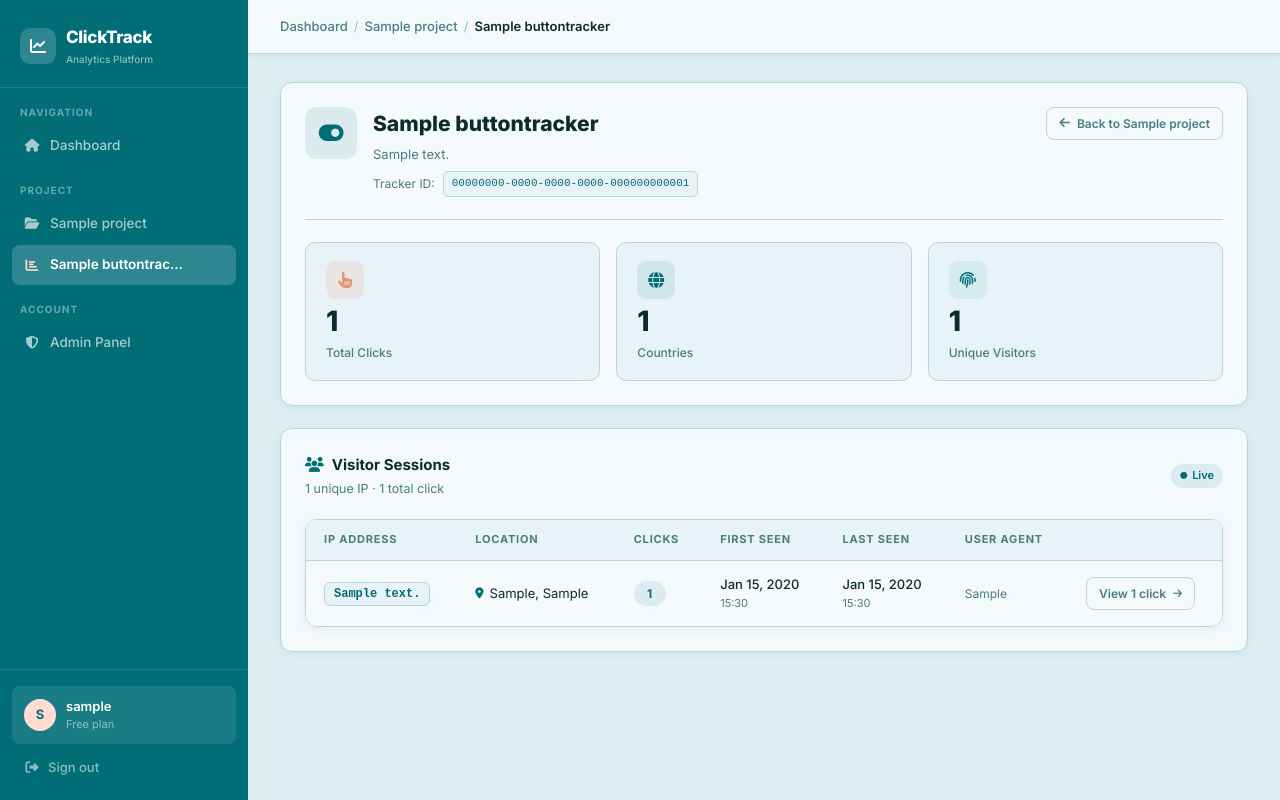
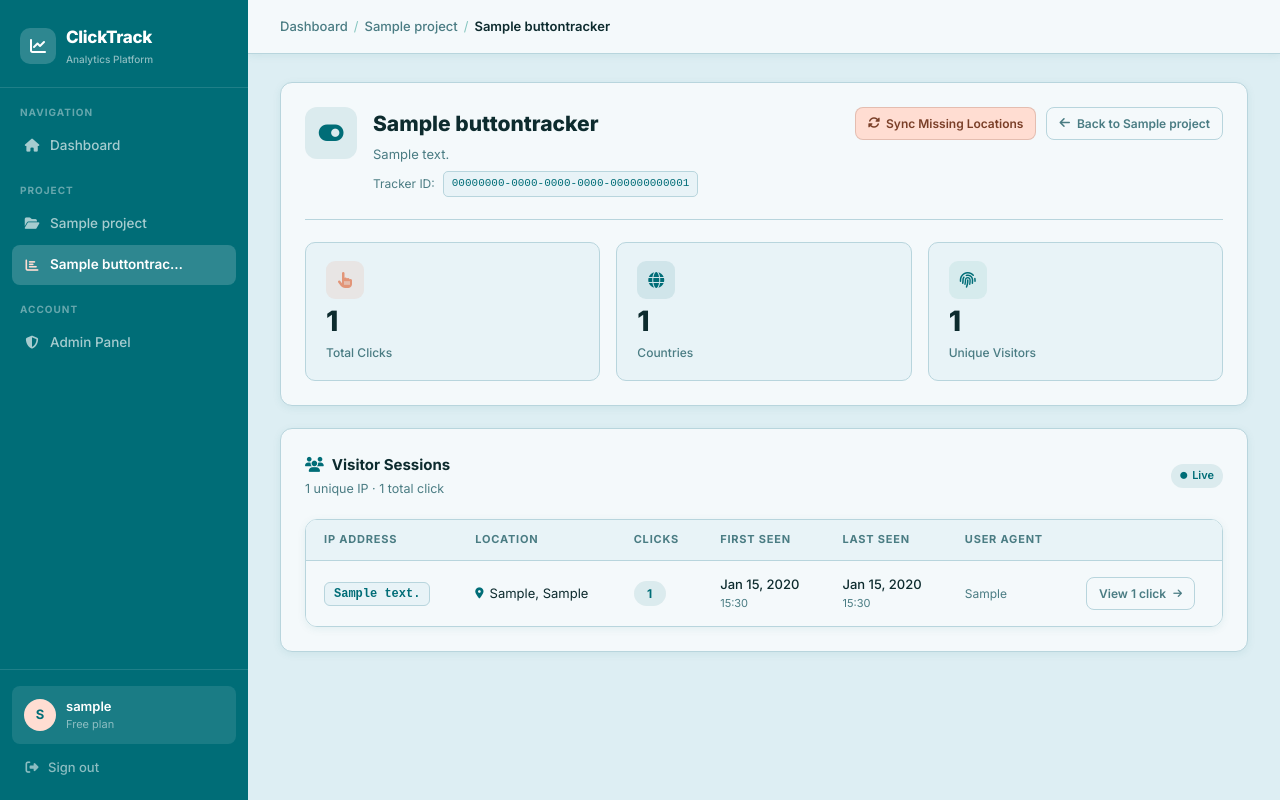
Before and after one commit to SkShizan/click-tracker, a Django app: page /dashboard/button/00000000-0000-0000-0000-000000000001/ in a window 1280 px wide. Run offline with Django 5.2, Linux system fonts and the light colour scheme; a user stored in the database is signed in; tables that the repository leaves empty hold one stand-in row (values such as "Sample post").

Commit message:
Updated IP tracking and added sync button

```diff
--- a/tracker/templates/tracker/button_analytics.html
+++ b/tracker/templates/tracker/button_analytics.html
@@ -51,9 +51,17 @@
                 </div>
             </div>
         </div>
-        <a href="{% url 'project_dashboard' project.id %}" class="btn btn-ghost btn-sm">
-            <i class="fa-solid fa-arrow-left"></i> Back to {{ project.name }}
-        </a>
+
+        <!-- Action Buttons -->
+        <div style="display:flex; gap:10px; flex-wrap:wrap;">
+            <!-- Sync Locations Button added here -->
+            <a href="{% url 'sync_locations' 'button' tracker.id %}" class="btn btn-sm" style="background:var(--peach); color:#7a3f28; border:1px solid rgba(122,63,40,0.2); display: inline-flex; align-items: center; gap: 6px;">
+                <i class="fa-solid fa-rotate"></i> Sync Missing Locations
+            </a>
+            <a href="{% url 'project_dashboard' project.id %}" class="btn btn-ghost btn-sm">
+                <i class="fa-solid fa-arrow-left"></i> Back to {{ project.name }}
+            </a>
+        </div>
     </div>
     <hr class="divider">
     <!-- Stats -->
--- a/tracker/views.py
+++ b/tracker/views.py
@@ -10,6 +10,8 @@ from django.contrib import messages
 from django.db.models import Count, Min, Max
 from .models import PageClickEvent, Project, ButtonTracker, ClickEvent, SiteTracker
 import requests
+import time
+from django.db.models import Q
 
 def get_client_ip(request):
     """Safely extract the user's real IP address."""
@@ -23,25 +25,34 @@ def get_client_ip(request):
 
 def get_ip_location(ip_address):
     """Fetch location data for a given IP."""
-    # Localhost won't return geolocation data, so we handle it gracefully.
-    if ip_address in ['127.0.0.1', 'localhost']:
-        return {"city": "Localhost", "country": "Localhost", "isp": "N/A"}
+    # 1. Handle empty or None IP addresses immediately
+    if not ip_address:
+        return {"city": "Unknown", "country": "Unknown", "isp": "Unknown"}
+
+    # 2. Localhost won't return geolocation data
+    if ip_address in ['127.0.0.1', 'localhost', '::1']:
+        return {"city": "Localhost", "country": "Localhost", "isp": "Local Network"}
 
     try:
-        response = requests.get(f"https://ipwho.is/{ip_address}", timeout=5)
+        clean_ip = str(ip_address).strip()
+        # Switched to ip-api.com over HTTP to bypass hosting proxy restrictions
+        response = requests.get(f"http://ip-api.com/json/{clean_ip}", timeout=5)
         data = response.json()
 
-        if data.get("success"):
+        # 3. If the API successfully finds the IP (ip-api uses 'status': 'success')
+        if data.get("status") == "success":
             return {
                 "city": data.get("city", "Unknown"),
                 "country": data.get("country", "Unknown"),
-                "isp": data.get("connection", {}).get("isp", "Unknown")
+                "isp": data.get("isp", "Unknown")
             }
-    except requests.exceptions.RequestException:
-        pass # Silently handle network errors to avoid breaking the user experience
+        else:
+            print(f"API Error for IP {clean_ip}: {data.get('message', 'No message provided')}")
+
+    except requests.exceptions.RequestException as e:
+        print(f"Network error while fetching IP location: {e}")
 
     return {"city": "Unknown", "country": "Unknown", "isp": "Unknown"}
-
 
 # ── Helpers ──────────────────────────────────────────────────────────────────
 
@@ -481,3 +492,47 @@ def track_auto_click(request, tracker_id):
 
     except Exception as e:
         return cors_response({'status': 'error', 'message': str(e)}, 400)
+
+
+# ── UTILITY: Sync Old Locations ──────────────────────────────────────────────
+
+@login_required
+def sync_old_locations(request, tracker_type, tracker_id):
+    """Batch updates old clicks that have missing location data."""
+
+    # 1. Get the correct tracker
+    if tracker_type == 'site':
+        tracker = get_object_or_404(SiteTracker, id=tracker_id, project__user=request.user)
+    else:
+        tracker = get_object_or_404(ButtonTracker, id=tracker_id, project__user=request.user)
+
+    # 2. Find clicks where the city is missing or Unknown
+    missing_clicks = tracker.clicks.filter(Q(city__exact='') | Q(city__exact='Unknown') | Q(city__isnull=True))
+
+    # 3. Get up to 20 UNIQUE IP addresses to avoid hitting the API rate limit (45/min)
+    unique_ips = missing_clicks.exclude(ip_address=None).values_list('ip_address', flat=True).distinct()[:20]
+
+    if not unique_ips:
+        messages.success(request, "✅ All click locations are already fully synced!")
+    else:
+        synced_count = 0
+        for ip in unique_ips:
+            # Fetch the location using our existing function
+            location_data = get_ip_location(ip)
+
+            # Update EVERY click that shares this IP address all at once
+            tracker.clicks.filter(ip_address=ip).update(
+                city=location_data.get('city', ''),
+                country=location_data.get('country', '')
+                # isp=location_data.get('isp', '') # Uncomment if ISP is in your model
+            )
+
+            synced_count += 1
+            time.sleep(1.3) # Pause for 1.3 seconds so the API doesn't block us
+
+        messages.success(request, f"🔄 Successfully synced locations for {synced_count} unique IP addresses.")
+
+    # Redirect back to the correct analytics page
+    if tracker_type == 'site':
+        return redirect('site_analytics', tracker_id=tracker.id)
+    return redirect('button_analytics', tracker_id=tracker.id)
--- a/trackingsystem/urls.py
+++ b/trackingsystem/urls.py
@@ -31,4 +31,4 @@ urlpatterns = [
     # API
     path('api/track/<uuid:tracker_id>/', tracker_views.track_click, name='track_click'),
     path('api/autotrack/<uuid:tracker_id>/', tracker_views.track_auto_click, name='track_auto_click'),
-]
+    path('sync-locations/<str:tracker_type>/<uuid:tracker_id>/', tracker_views.sync_old_locations, name='sync_locations'),]
```
Also changed, not shown: tracker/templates/tracker/site_ip_detail.html (+18 -3 lines), 1 other file.
